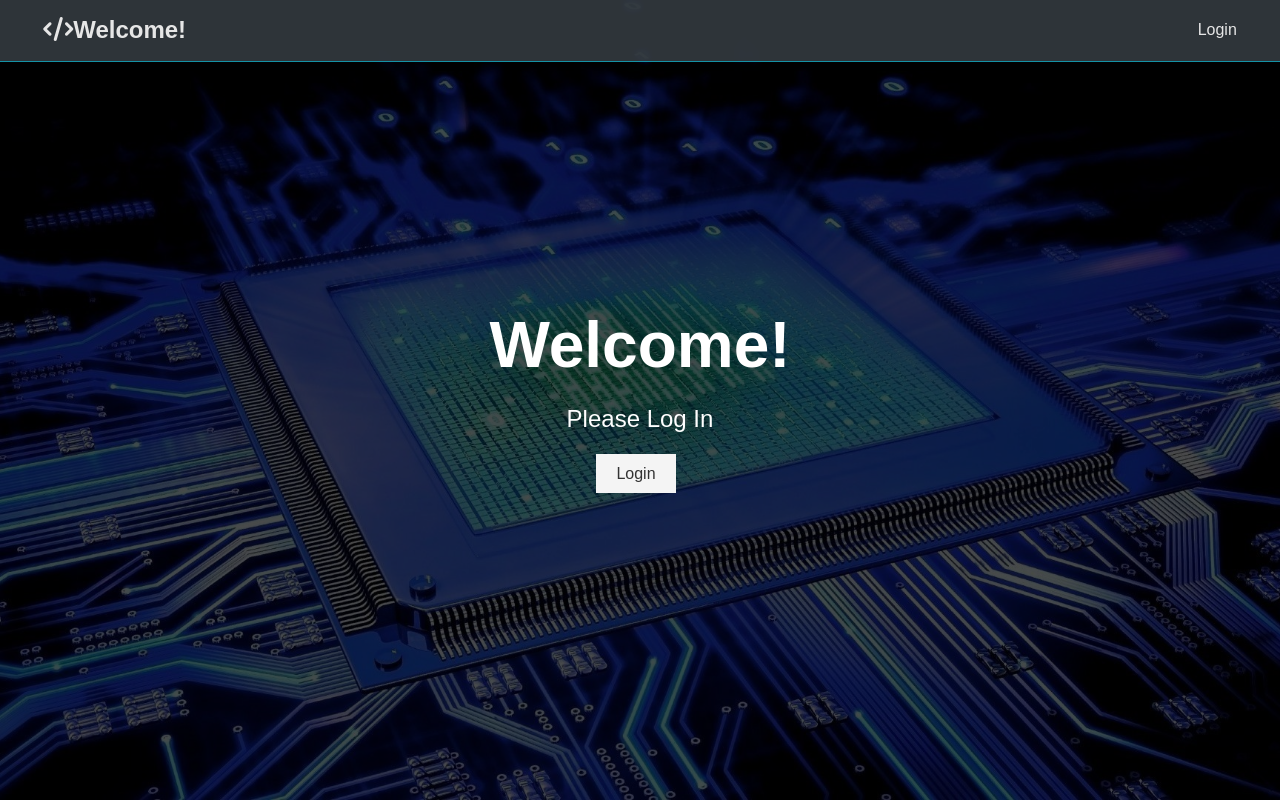
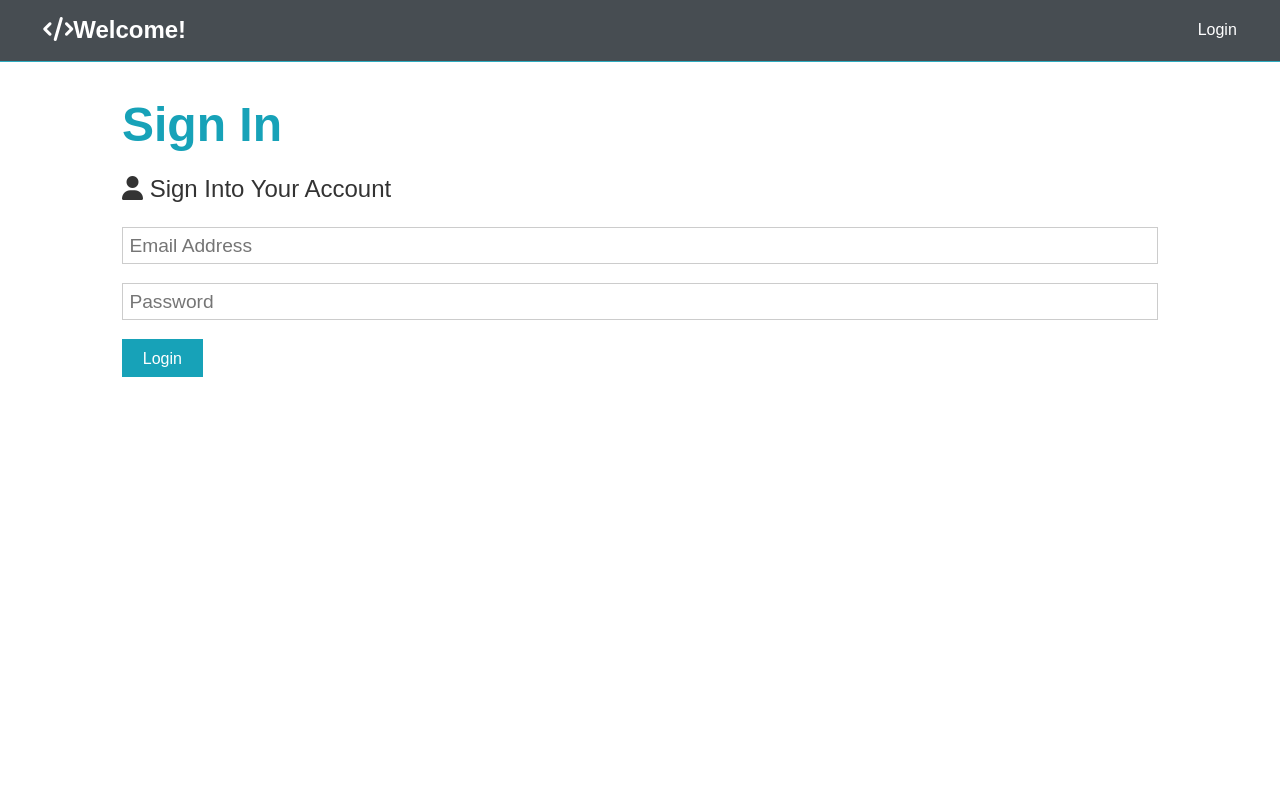
Before and after one commit to thuyxuan81/WebPortal, a React (Create React App) app in the folder client/: page /login in a window 1280 px wide. Built offline with nearby package versions, Linux system fonts and the light colour scheme.

Commit message:
Added backend and log in page for our web

```diff
--- a/client/src/App.js
+++ b/client/src/App.js
@@ -1,14 +1,23 @@
 import React, {Fragment} from 'react';
+import {BrowserRouter as Router, Route, Switch} from 'react-router-dom';
 import Navbar from './components/layout/Navbar';
 import Landing from './components/layout/Landing';
+import Login from './components/layout/Login';
 import './App.css';
 
 const App = () =>(
-
+ <Router>
     <Fragment>
      <Navbar/>
-     <Landing/>
+     <Route exact path='/' component={Landing} />
+     <section className='container'>
+         <Switch>
+             <Route exact path='/login' component={Login} />
+         </Switch>
+     </section>
     </Fragment>
+ </Router>
+
 );
 
 export default App;
--- a/client/src/components/layout/Landing.js
+++ b/client/src/components/layout/Landing.js
@@ -1,4 +1,5 @@
 import React from 'react'
+import {Link} from 'react-router-dom';
 
 const Landing = () => {
     return (
@@ -10,8 +11,9 @@
             Please Log In
           </p>
           <div className="buttons">
-
-            <a href="login.html" className="btn btn-light">Login</a>
+            <Link to="/login" className="btn btn-light">
+              Login
+            </Link>
           </div>
         </div>
       </div>
--- /dev/null
+++ b/client/src/components/layout/Login.js
@@ -0,0 +1,53 @@
+import React, { Fragment, useState } from 'react';
+import { Link, Redirect } from 'react-router-dom';
+
+const Login = ({ login, isAuthenticated }) => {
+  const [formData, setFormData] = useState({
+    email: '',
+    password: ''
+  });
+
+  const { email, password } = formData;
+
+  const onChange = e =>
+    setFormData({ ...formData, [e.target.name]: e.target.value });
+
+  const onSubmit = async e => {
+    e.preventDefault();
+    console.log('SUCCESS');
+  };
+
+  return (
+    <Fragment>
+      <h1 className='large text-primary'>Sign In</h1>
+      <p className='lead'>
+        <i className='fas fa-user' /> Sign Into Your Account
+      </p>
+      <form className='form' onSubmit={e => onSubmit(e)}>
+        <div className='form-group'>
+          <input
+            type='email'
+            placeholder='Email Address'
+            name='email'
+            value={email}
+            onChange={e => onChange(e)}
+            required
+          />
+        </div>
+        <div className='form-group'>
+          <input
+            type='password'
+            placeholder='Password'
+            name='password'
+            value={password}
+            onChange={e => onChange(e)}
+            minLength='6'
+          />
+        </div>
+        <input type='submit' className='btn btn-primary' value='Login' />
+      </form>
+    </Fragment>
+  );
+};
+
+export default Login
--- a/client/src/components/layout/Navbar.js
+++ b/client/src/components/layout/Navbar.js
@@ -1,13 +1,16 @@
 import React from 'react'
+import {Link } from 'react-router-dom';
 
 const Navbar = () => {
     return (
       <nav className="navbar bg-dark">
       <h1>
-        <a href="index.html"><i className="fas fa-code"></i>Welcome!</a>
+        <Link to="/"><i className="fas fa-code"></i>Welcome!</Link>
       </h1>
       <ul>
-        <li><a href="login.html">Login</a></li>
+        <li>
+        <Link to="/login">Login</Link>
+        </li>
       </ul>
     </nav>
     )
```
Also changed, not shown: 2 other files (tests, documents, lock files or other folders).
